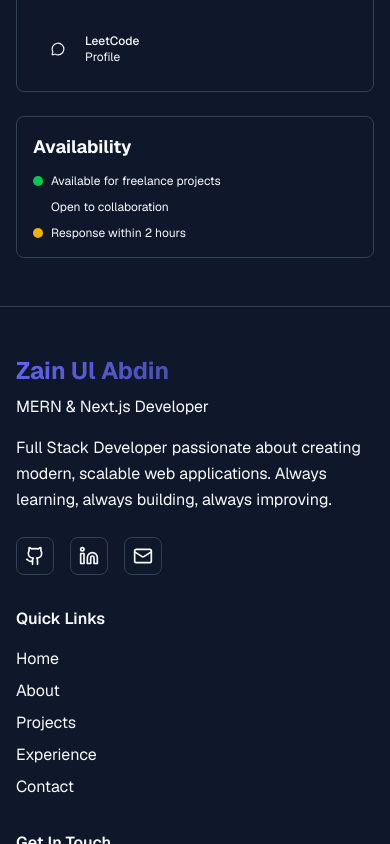
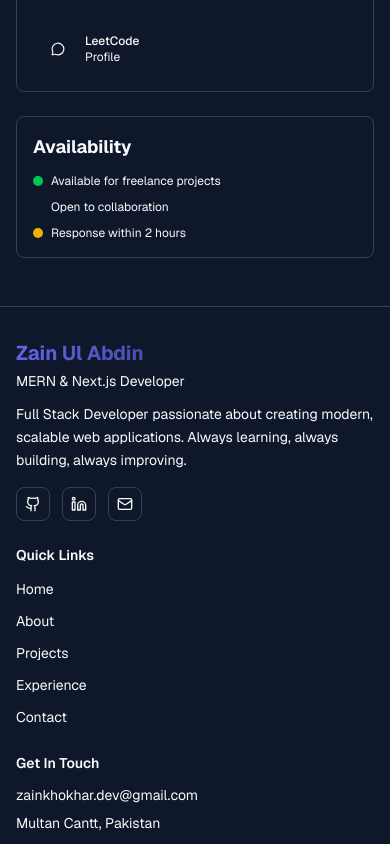
Before and after one commit to zain-khokhar/portfolio, a Next.js app: page / in a window 390 px wide. Shown: the part 11156-12000 px from the top of the page. Built offline with nearby package versions, Linux system fonts and the light colour scheme.

Commit message:
feat: update footer with responsive grid layout and mobile-friendly social links

```diff
--- a/src/app/components/Footer.js
+++ b/src/app/components/Footer.js
@@ -34,31 +34,31 @@ const Footer = () => {
 
   return (
     <footer className="bg-card border-t border-border">
-      <div className="max-w-7xl mx-auto px-4 sm:px-6 lg:px-8 py-12">
-        <div className="grid md:grid-cols-4 gap-8">
+      <div className="max-w-7xl mx-auto px-4 sm:px-6 lg:px-8 py-8 sm:py-12">
+        <div className="grid sm:grid-cols-2 lg:grid-cols-4 gap-6 sm:gap-8">
           {/* Brand */}
           <motion.div
             initial={{ opacity: 0, y: 20 }}
             whileInView={{ opacity: 1, y: 0 }}
             viewport={{ once: true }}
             transition={{ duration: 0.6 }}
-            className="md:col-span-2"
+            className="sm:col-span-2"
           >
-            <div className="mb-4">
-              <h3 className="text-2xl font-bold">
+            <div className="mb-3 sm:mb-4">
+              <h3 className="text-xl sm:text-2xl font-bold">
                 <span className="gradient-text">Zain Ul Abdin</span>
               </h3>
-              <p className="text-muted-foreground mt-2">
+              <p className="text-muted-foreground mt-1 sm:mt-2 text-sm sm:text-base">
                 MERN & Next.js Developer
               </p>
             </div>
-            <p className="text-muted-foreground leading-relaxed mb-6 max-w-md">
+            <p className="text-muted-foreground leading-relaxed mb-4 sm:mb-6 max-w-md text-sm sm:text-base">
               Full Stack Developer passionate about creating modern, scalable web applications.
               Always learning, always building, always improving.
             </p>
 
             {/* Social Links */}
-            <div className="flex space-x-4">
+            <div className="flex space-x-3 sm:space-x-4">
               {socialLinks.map((social) => (
                 <motion.a
                   key={social.label}
@@ -67,10 +67,10 @@ const Footer = () => {
                   rel="noopener noreferrer"
                   whileHover={{ scale: 1.1, y: -2 }}
                   whileTap={{ scale: 0.95 }}
-                  className="p-2 bg-background border border-border rounded-lg hover:border-primary hover:bg-primary/10 transition-colors duration-200"
+                  className="p-2 bg-background border border-border rounded-lg hover:border-primary hover:bg-primary/10 transition-colors duration-200 touch-manipulation"
                   aria-label={social.label}
                 >
-                  <social.icon className="h-5 w-5" />
+                  <social.icon className="h-4 w-4 sm:h-5 sm:w-5" />
                 </motion.a>
               ))}
             </div>
@@ -83,7 +83,7 @@ const Footer = () => {
             viewport={{ once: true }}
             transition={{ duration: 0.6, delay: 0.1 }}
           >
-            <h4 className="font-semibold mb-4">Quick Links</h4>
+            <h4 className="font-semibold mb-3 sm:mb-4 text-sm sm:text-base">Quick Links</h4>
             <ul className="space-y-2">
               {quickLinks.map((link) => (
                 <li key={link.name}>
@@ -95,7 +95,7 @@ const Footer = () => {
                         behavior: 'smooth'
                       });
                     }}
-                    className="text-muted-foreground hover:text-primary transition-colors duration-200"
+                    className="text-muted-foreground hover:text-primary transition-colors duration-200 text-sm sm:text-base touch-manipulation block py-0.5"
                   >
                     {link.name}
                   </a>
@@ -111,19 +111,19 @@ const Footer = () => {
             viewport={{ once: true }}
             transition={{ duration: 0.6, delay: 0.2 }}
           >
-            <h4 className="font-semibold mb-4">Get In Touch</h4>
-            <div className="space-y-3">
+            <h4 className="font-semibold mb-3 sm:mb-4 text-sm sm:text-base">Get In Touch</h4>
+            <div className="space-y-2 sm:space-y-3">
               <a
                 href="mailto:zainkhokhar.dev@gmail.com"
-                className="text-muted-foreground hover:text-primary transition-colors duration-200 block"
+                className="text-muted-foreground hover:text-primary transition-colors duration-200 block text-sm sm:text-base break-words touch-manipulation"
               >
                 zainkhokhar.dev@gmail.com
               </a>
-              <p className="text-muted-foreground">
+              <p className="text-muted-foreground text-sm sm:text-base">
                 Multan Cantt, Pakistan
               </p>
-              <div className="flex items-center space-x-1 text-sm">
-                <div className="w-2 h-2 bg-green-500 rounded-full"></div>
+              <div className="flex items-center space-x-1 text-xs sm:text-sm">
+                <div className="w-2 h-2 bg-green-500 rounded-full flex-shrink-0"></div>
                 <span className="text-muted-foreground">Available for work</span>
               </div>
             </div>
@@ -136,13 +136,13 @@ const Footer = () => {
           whileInView={{ opacity: 1 }}
           viewport={{ once: true }}
           transition={{ duration: 0.6, delay: 0.3 }}
-          className="border-t border-border mt-8 pt-8 flex flex-col md:flex-row justify-between items-center"
+          className="border-t border-border mt-6 sm:mt-8 pt-6 sm:pt-8 flex flex-col md:flex-row justify-between items-center gap-3 sm:gap-4"
         >
-          <p className="text-muted-foreground text-sm mb-4 md:mb-0">
+          <p className="text-muted-foreground text-xs sm:text-sm text-center md:text-left">
             © {currentYear} Zain Ul Abdin. All rights reserved.
           </p>
 
-          <div className="flex items-center space-x-1 text-sm text-muted-foreground">
+          <div className="flex items-center space-x-1 text-xs sm:text-sm text-muted-foreground text-center">
             <span>Made with</span>
             <motion.div
               animate={{ scale: [1, 1.2, 1] }}
```
